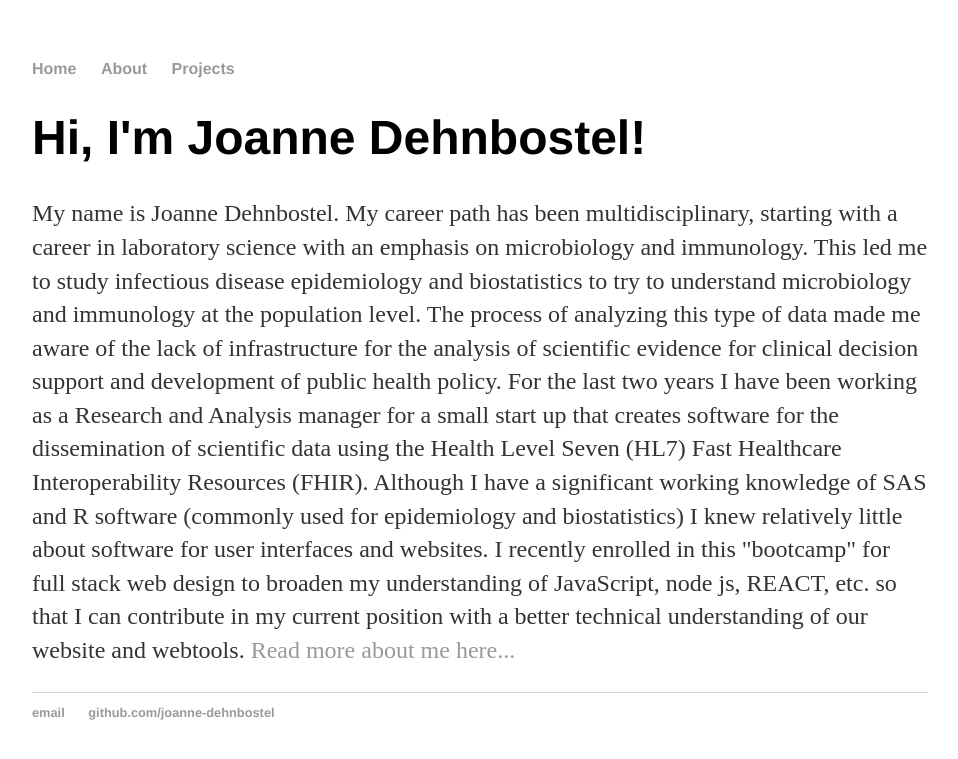
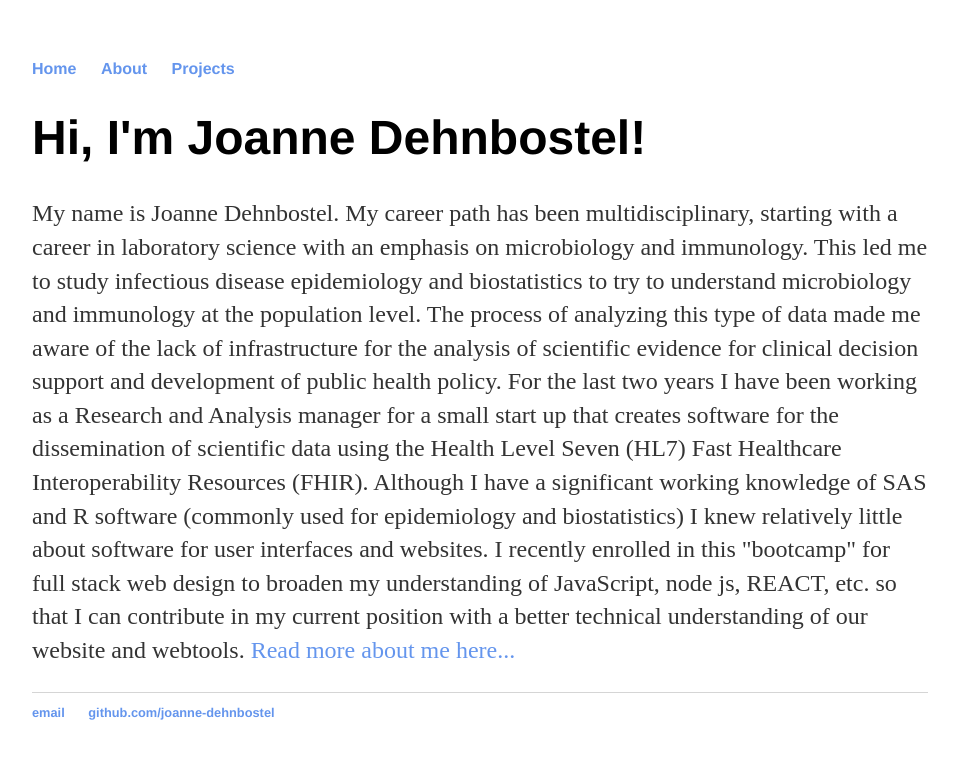
Before and after one commit to joanne-dehnbostel/joanne-dehnbostel.github.io, a Jekyll site: the page built from index.html, in a window 1280 px wide. Shown: the top 759 px of the page, without its empty margins (160-1118 px from the left). Built offline with Jekyll 4.4.1, drawn with Linux system fonts in a browser that asks for light colours.

Commit message:
Update main.css
Change to cornflower blue color

```diff
--- a/css/main.css
+++ b/css/main.css
@@ -14,7 +14,7 @@ nav ul li, footer ul li {
 }
 a {
     text-decoration: none;
-    color: #999;
+    color: #6495ED;
 }
 a:hover {
     text-decoration: underline;
```
